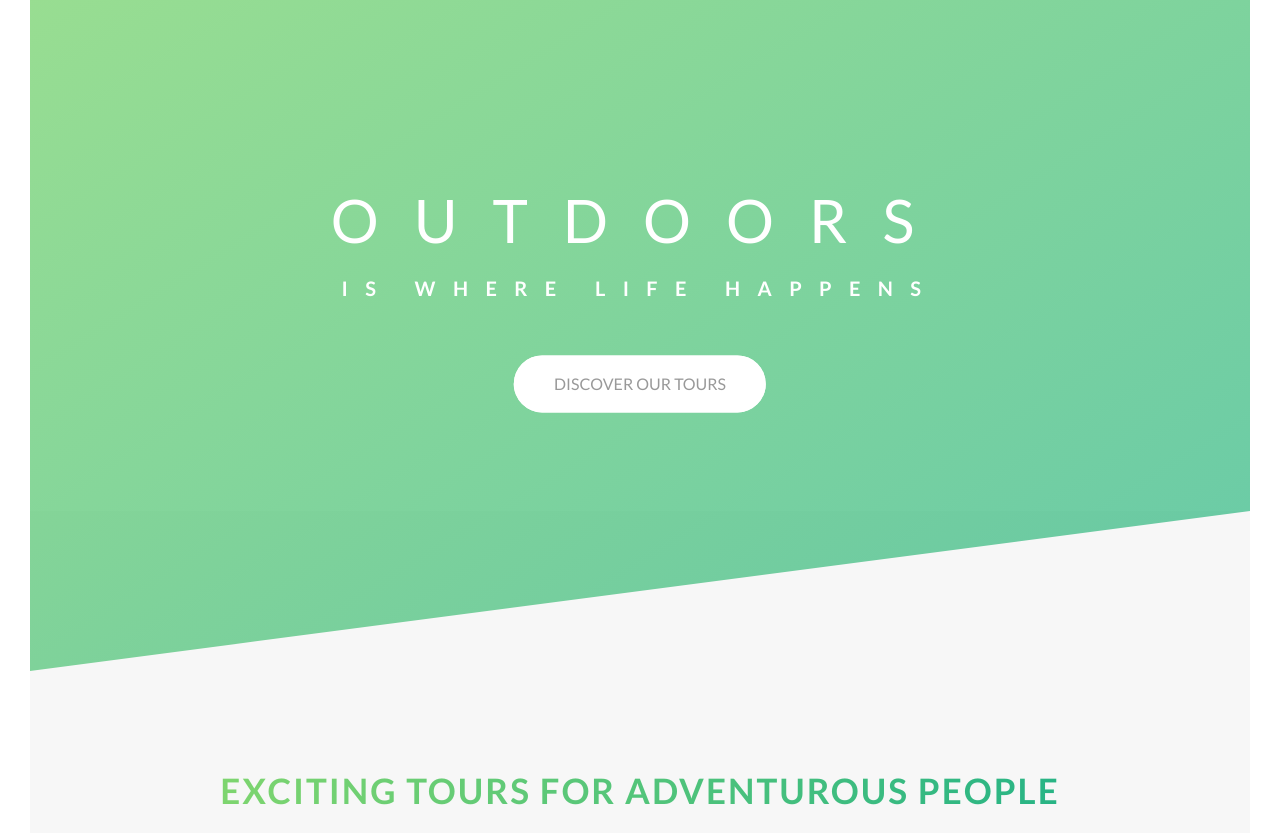
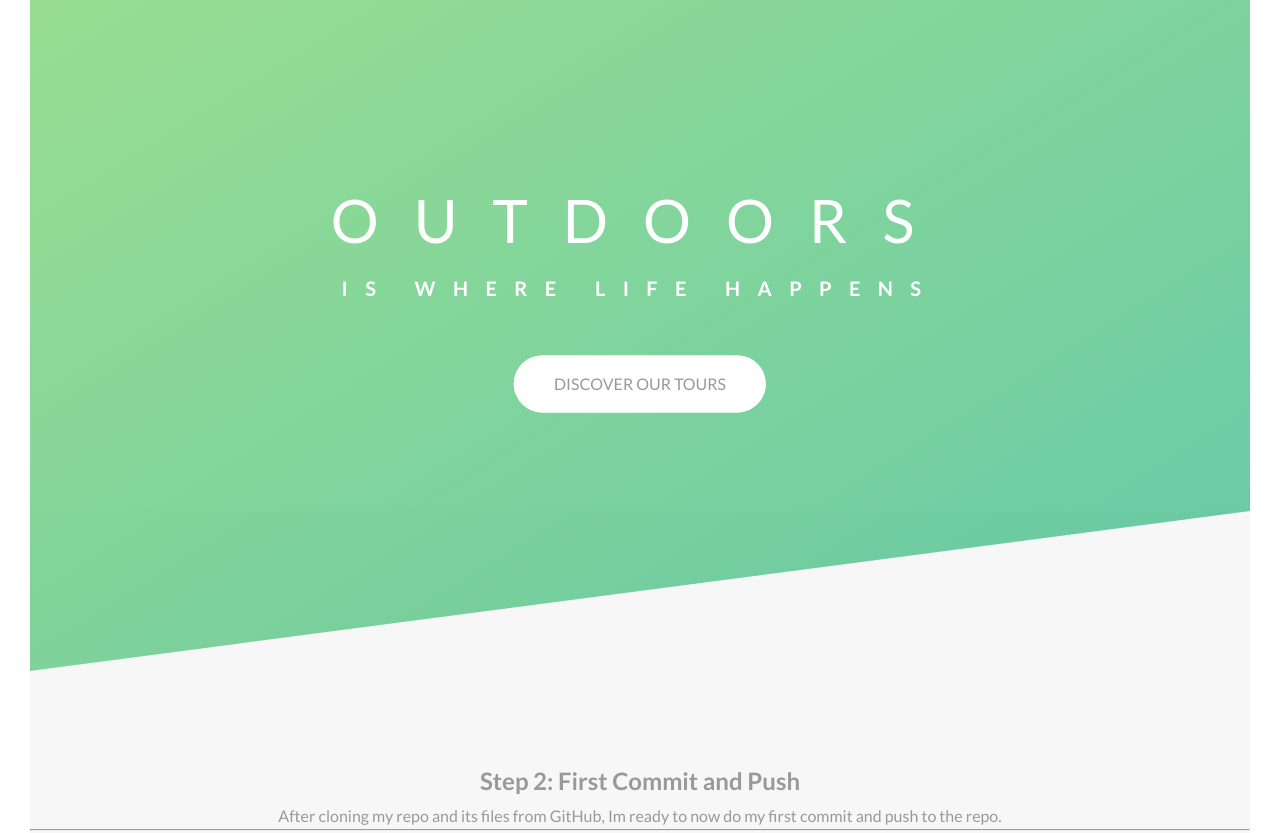
Before and after one commit to adrianjacinto101/p1-natours, a website: page index.html in a window 1280 px wide. Shown: the part 119-952 px from the top of the page. Drawn offline with Linux system fonts and the light colour scheme.

Commit message:
Testing Option 2: First Commit and Push
Now on step2. Ive completed cloning the repo to my machine. This is my first commit and push back to the repo

```diff
--- a/index.html
+++ b/index.html
@@ -37,6 +37,12 @@ npm run compile:sass
     <main>
       <section class="section-about">
         <div class="u-center-text u-margin-bottom-big">
+          <h1>Step 2: First Commit and Push</h1>
+          <p>
+            After cloning my repo and its files from GitHub, Im ready to now do
+            my first commit and push to the repo.
+          </p>
+          <hr />
           <h2 class="heading-secondary">
             Exciting tours for adventurous people
           </h2>
```
